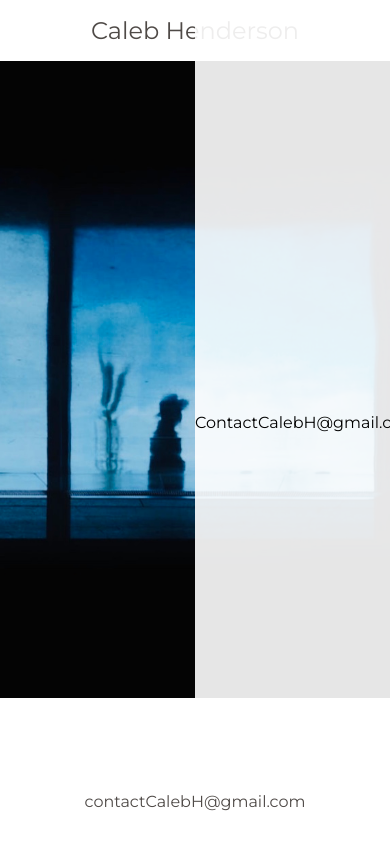
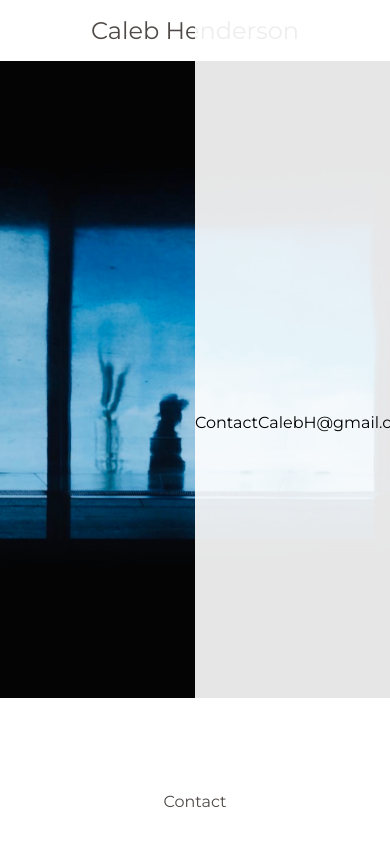
Before and after one commit to eloisebarrow/caleb-henderson, a React (Create React App) app in the folder client/: page / in a window 390 px wide. Built offline with nearby package versions, Linux system fonts and the light colour scheme.

Commit message:
wip fade-in on App load, change mobile contact to 'Contact'

```diff
--- a/client/src/App.css
+++ b/client/src/App.css
@@ -3,7 +3,7 @@
   overflow: auto;
 }
 
-.App {
+.app {
   min-height: 100vh;
   display: flex;
   flex-direction: column;
@@ -20,3 +20,19 @@ a {
   text-decoration: none;
   color: inherit;
 }
+
+/* FADE IN ON LOAD */
+
+.app {
+  background-color: rgb(255,255,255);
+  animation: fade-in 3s;
+}
+
+@keyframes fade-in {
+  0% {
+    opacity: 0;
+  }
+  100% {
+    opacity: 1;
+  }
+}
--- a/client/src/App.js
+++ b/client/src/App.js
@@ -14,7 +14,7 @@ function App(){
   }
 
   return (
-    <div className="App">
+    <div className="app">
       <Title />
       <Photograph />
       <Menu
--- a/client/src/components/Contact.jsx
+++ b/client/src/components/Contact.jsx
@@ -4,7 +4,7 @@ import './Contact.css';
 export default function Contact(props) {
   return (
     <div className="contact-container">
-      <h2 className="mobile-contact"><a href="mailto:contactcalebh@gmail.com">contactCalebH@gmail.com</a></h2>
+      <h2 className="mobile-contact"><a href="mailto:contactcalebh@gmail.com">Contact</a></h2>
       <h2 className="desktop-contact" onClick={() => props.toggleOverlay()}>{props.overlay ? 'x' : 'Contact'}</h2>
     </div>
   )
```
